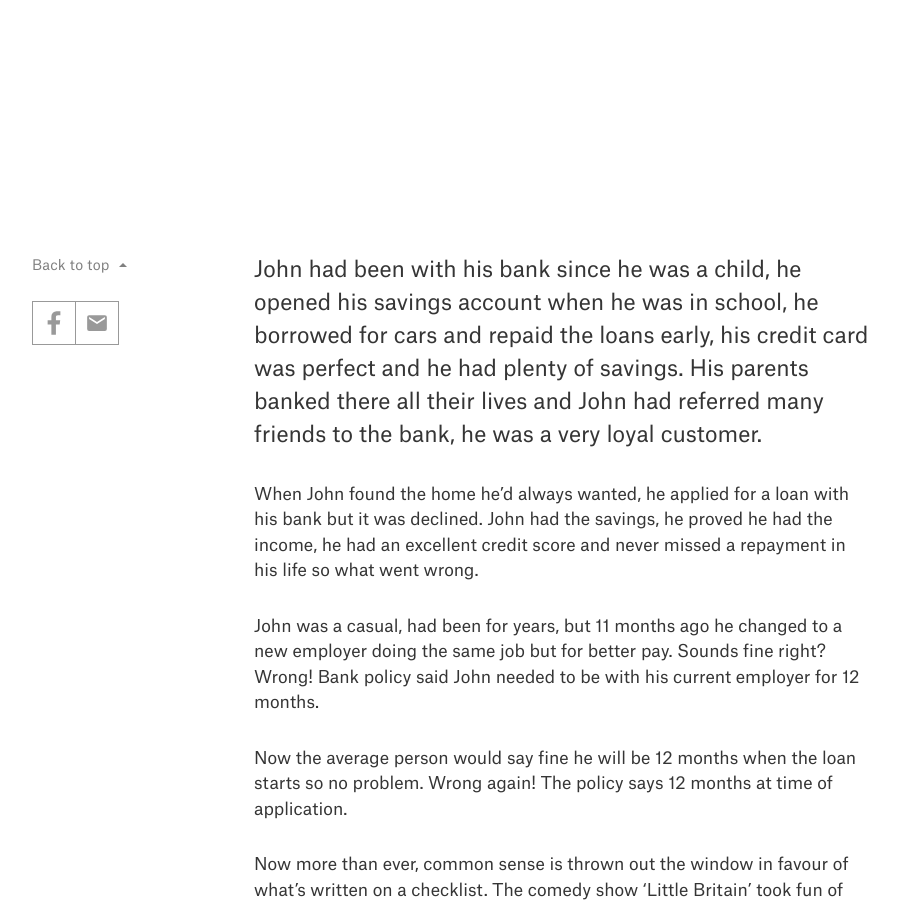
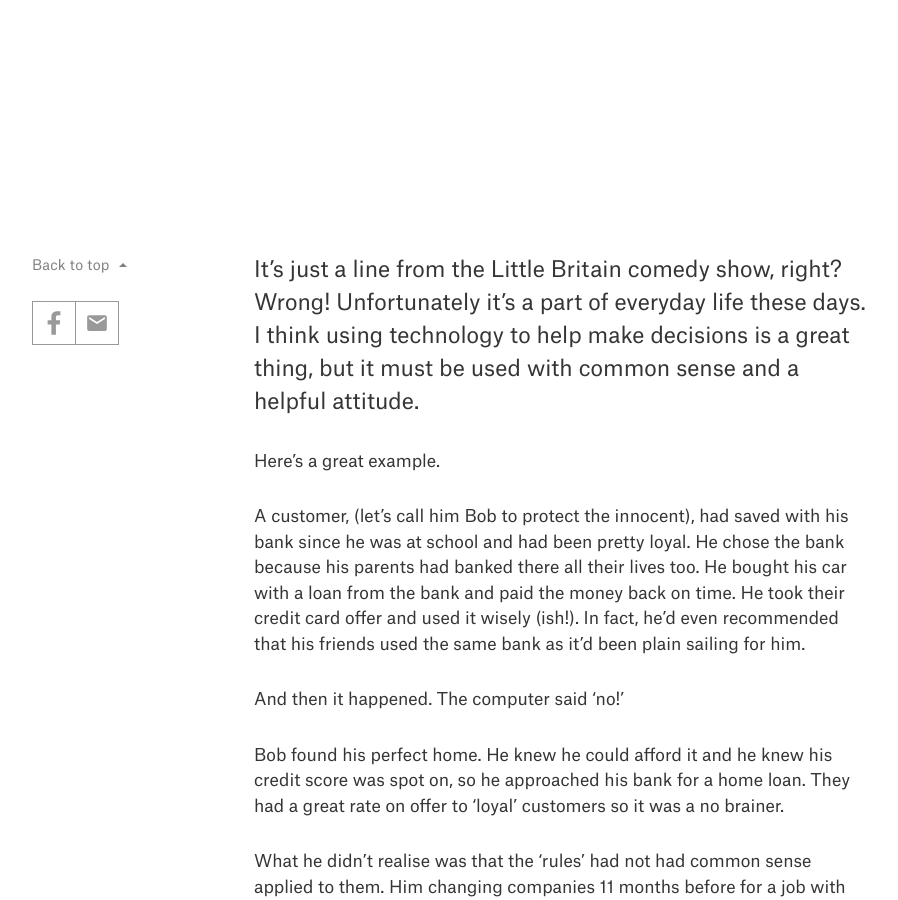
Before and after one commit to callumflack/lend-first, a Jekyll site: the page built from _posts/2017-09-20-computer-says-no.markdown, in a window 1280 px wide and 900 px high, scrolled down 635 px. Shown: the whole window, without its empty margins (188-1086 px from the left). Built offline with Jekyll 4.4.1, drawn with Linux system fonts in a browser that asks for light colours; some of the changed text lies outside the part shown.

Commit message:
update post

```diff
--- a/_posts/2017-09-20-computer-says-no.markdown
+++ b/_posts/2017-09-20-computer-says-no.markdown
@@ -6,16 +6,18 @@ categories:
 image: "/uploads/post-computer-says-no!.jpg"
 ---
 
-John had been with his bank since he was a child, he opened his savings account when he was in school, he borrowed for cars and repaid the loans early, his credit card was perfect and he had plenty of savings. His parents banked there all their lives and John had referred many friends to the bank, he was a very loyal customer.
+It’s just a line from the Little Britain comedy show, right? Wrong! Unfortunately it’s a part of everyday life these days. I think using technology to help make decisions is a great thing, but it must be used with common sense and a helpful attitude.
 
-When John found the home he’d always wanted, he applied for a loan with his bank but it was declined. John had the savings, he proved he had the income, he had an excellent credit score and never missed a repayment in his life so what went wrong.
+Here’s a great example.
 
-John was a casual, had been for years, but 11 months ago he changed to a new employer doing the same job but for better pay. Sounds fine right? Wrong! Bank policy said John needed to be with his current employer for 12 months.
+A customer, (let’s call him Bob to protect the innocent), had saved with his bank since he was at school and had been pretty loyal. He chose the bank because his parents had banked there all their lives too. He bought his car with a loan from the bank and paid the money back on time. He took their credit card offer and used it wisely (ish!). In fact, he’d even recommended that his friends used the same bank as it’d been plain sailing for him.
 
-Now the average person would say fine he will be 12 months when the loan starts so no problem. Wrong again! The policy says 12 months at time of application.
+And then it happened. The computer said ‘no!’
 
-Now more than ever, common sense is thrown out the window in favour of what’s written on a checklist. The comedy show ‘Little Britain’ took fun of the issue in their ‘Computer Says No’ sketch and whilst many may laugh, it is now closer to reality than what many people realise.
+Bob found his perfect home. He knew he could afford it and he knew his credit score was spot on, so he approached his bank for a home loan. They had a great rate on offer to ‘loyal’ customers so it was a no brainer.
 
-If you're applying for a loan, forget loyalty, forget brand names, forget special offers and focus on what the computer is going to say.
+What he didn’t realise was that the ‘rules’ had not had common sense applied to them. Him changing companies 11 months before for a job with better pay and better prospects was a mistake.
 
-[Watch the ‘Computer Says No’ sketch here.](https://youtu.be/AJQ3TM-p2QI)
+Yep – the bank’s policy was that you must be with your employer for 12 months. When you make your application – not when your loan actually starts. You can’t make this stuff up. It’s worth talking to your broker when you first start thinking about your home loan and he can let you know the potential pitfalls.  He can also be on your side should you need to make the bank use common sense.
+
+Forgotten how funny (and scarily lifelike) the Little Britain sketch is? [Watch it now!](https://youtu.be/AJQ3TM-p2QI) Enjoy.
```
